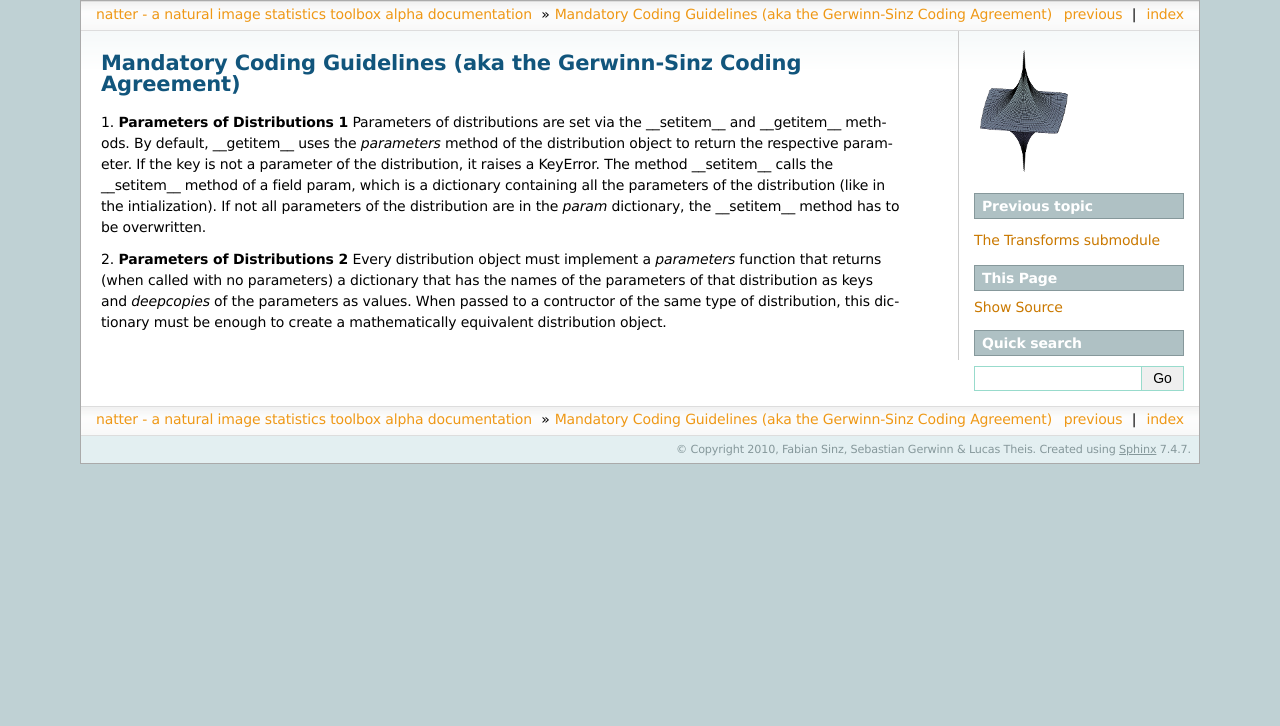
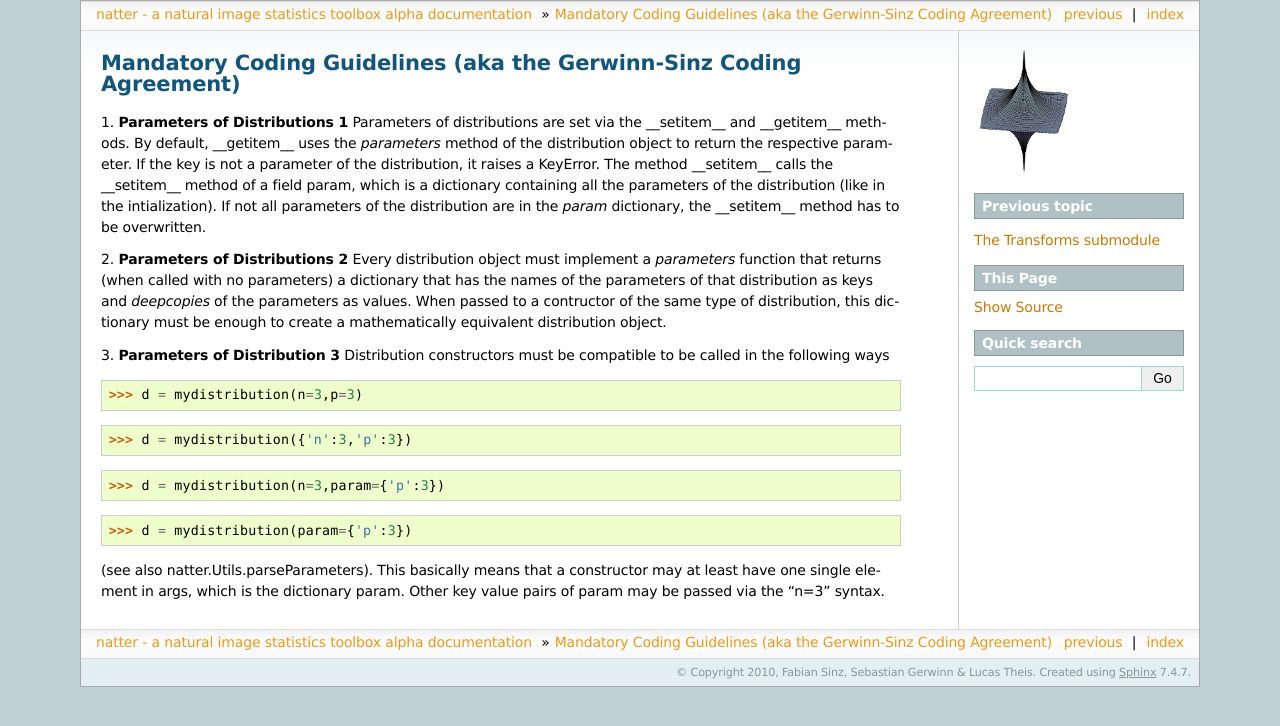
Before and after one commit to fabiansinz/natter, a Sphinx documentation site: the page built from doc/source/Coding_Guidelines.rst, in a window 1280 px wide. Shown: the top 726 px of the page. Built offline with Sphinx 7.4.7, drawn with Linux system fonts in a browser that asks for light colours; formulas are drawn with MathJax 3.

Commit message:
coding agreement updated & testProtocol fixed

```diff
--- a/doc/source/Coding_Guidelines.rst
+++ b/doc/source/Coding_Guidelines.rst
@@ -18,3 +18,19 @@ distribution as keys and *deepcopies* of the parameters as
 values. When passed to a contructor of the same type of distribution,
 this dictionary must be enough to create a mathematically equivalent
 distribution object.
+
+3. **Parameters of Distribution 3** Distribution constructors must be
+compatible to be called in the following ways
+
+>>> d = mydistribution(n=3,p=3)
+
+>>> d = mydistribution({'n':3,'p':3})
+
+>>> d = mydistribution(n=3,param={'p':3})
+
+>>> d = mydistribution(param={'p':3})
+
+(see also natter.Utils.parseParameters). This basically means that a
+constructor may at least have one single element in args, which is the
+dictionary param. Other key value pairs of param may be passed via the
+"n=3" syntax.
--- a/todo.org
+++ b/todo.org
@@ -7,7 +7,6 @@
 
 
 * Fabian
-** rename or reprogram testProtocol
 
 * Both
 ** DONE move to git
```
Also changed, not shown: 7 other files.
